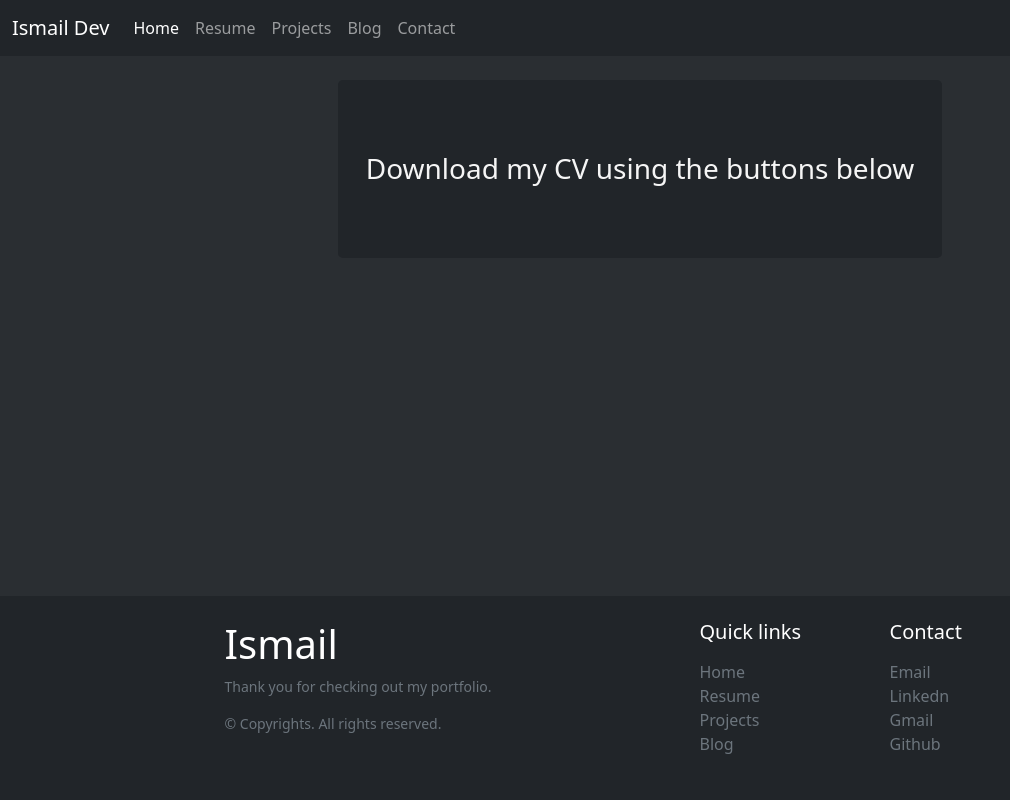
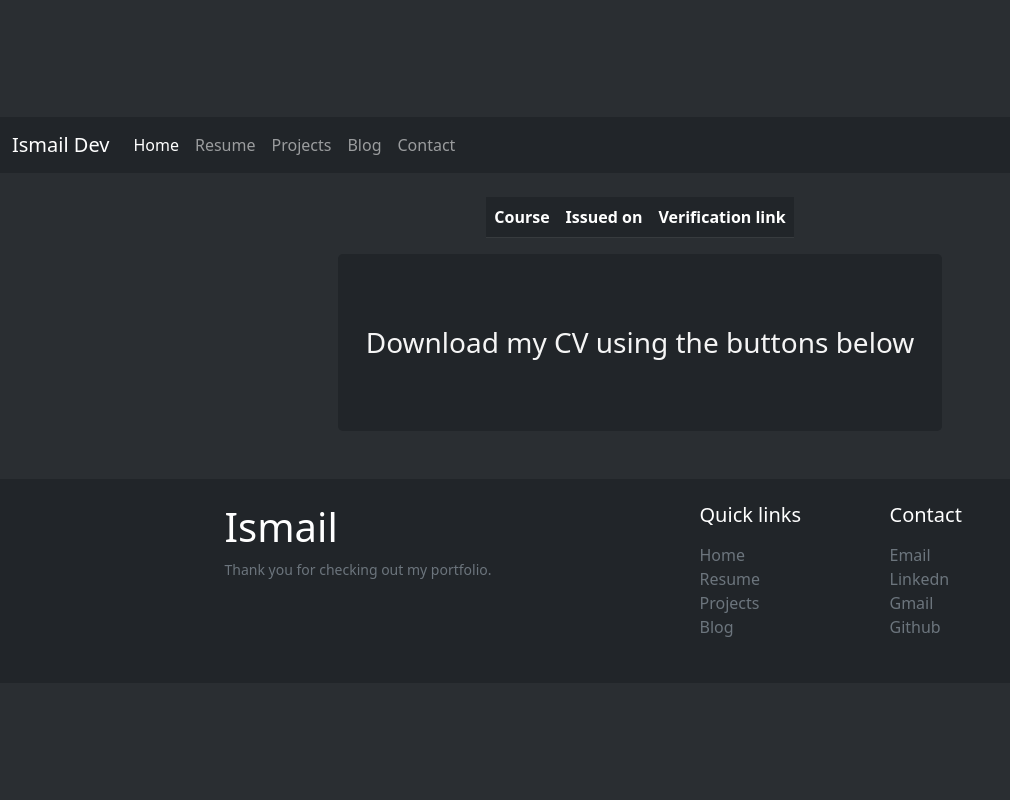
Before and after one commit to Ishi1834/django_portfolio, a Django app: page /resume/ in a window 1280 px wide. Shown: the whole page, without its empty margins (0-1010 px from the left). Run offline with Django 4.2, Linux system fonts and the light colour scheme; data that the repository does not hold is empty.

Commit message:
added certificates table to resume table through a many to many relationship, so I can view the table through the resume template

```diff
--- a/portfolio/models.py
+++ b/portfolio/models.py
@@ -38,6 +38,7 @@ class Certificate(models.Model):
 class Resume(models.Model):
     name = models.CharField(max_length=100)
     cv = models.FileField(upload_to='documents/')
+    certificates = models.ManyToManyField(Certificate)
 
     def __str__(self):
         return self.name
--- a/templates/base.html
+++ b/templates/base.html
@@ -13,7 +13,7 @@
     <link rel="stylesheet" href="{% static 'css/base.css' %}" />
     <title>{% block title %}Ismail's Portfolio{% endblock title %}</title>
   </head>
-  <body class="min-vh-100 d-flex flex-column justify-content-between">
+  <body class="min-vh-100 d-flex flex-column justify-content-center">
     <div>
       <header>
         <nav class="navbar navbar-expand-lg navbar-dark bg-dark">
@@ -71,10 +71,6 @@
             <p class="small text-muted">
               Thank you for checking out my portfolio.
             </p>
-            <p class="small text-muted mb-0">
-              &copy; Copyrights. All rights reserved.
-              <a class="text-primary" href="#"></a>
-            </p>
           </div>
           <div class="col-lg-2 col-md-4 pb-3">
             <h5 class="text-white mb-3">Quick links</h5>
--- a/templates/home.html
+++ b/templates/home.html
@@ -1,5 +1,5 @@
 {% extends 'base.html' %}{% block content %}
-<div class="p-3 mb-4 bg-dark rounded-3">
+<div class="p-1 mb-4 bg-dark rounded-3">
   <div
     class="container-fluid py-5 d-flex flex-column align-items-center"
     id="about"
--- a/templates/resume.html
+++ b/templates/resume.html
@@ -1,13 +1,12 @@
 {% extends 'base.html' %}{% block content %}
-<!--
+
 <div class="table-responsive-md">
-  <table class="table table-dark table-hover w-100">
+  <table class="table table-dark table-hover w-100 ">
     <thead>
       <tr>
         <th scope="col">Course</th>
         <th scope="col">Issued on</th>
-        <th scope="col">Last</th>
-        <th scope="col">Handle</th>
+        <th scope="col">Verification link</th>
       </tr>
     </thead>
     <tbody>
@@ -16,14 +15,12 @@
       <tr>
         <th scope="row">{{ certificate.name }}</th>
         <th scope="row">{{ certificate.issued_on }}</th>
-        <th scope="row">{{ certificate.website }}</th>
+        <th scope="row"><a href="{{ certificate.website }}" target="_blank">{{ certificate.organisation }}</a> </th>
       </tr>
-      {% endfor %}
-      {% endfor %}
+      {% endfor %} {% endfor %}
     </tbody>
   </table>
 </div>
--->
 <div class="p-3 mb-4 bg-dark rounded-3">
   <div
     class="container-fluid py-5 d-flex flex-column align-items-center"
```
Also changed, not shown: media/images/news.JPG (added), portfolio/migrations/0010_resume_certificates.py (added).
